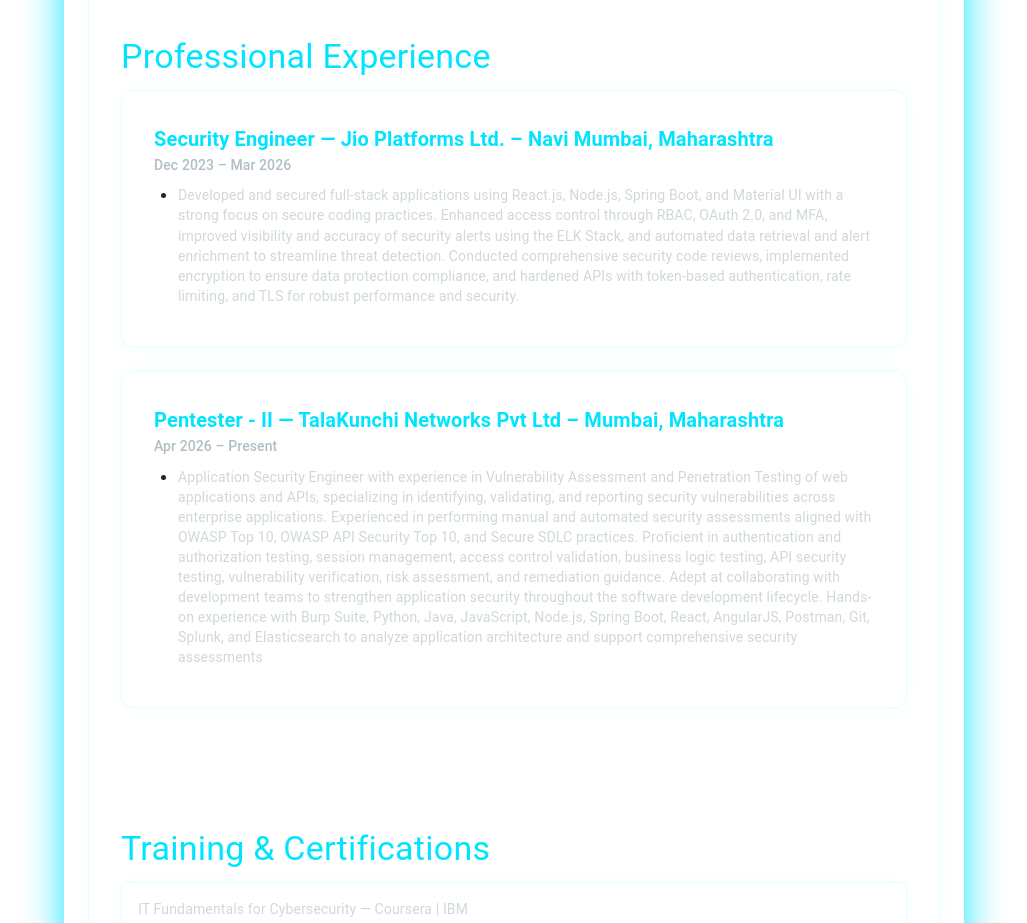
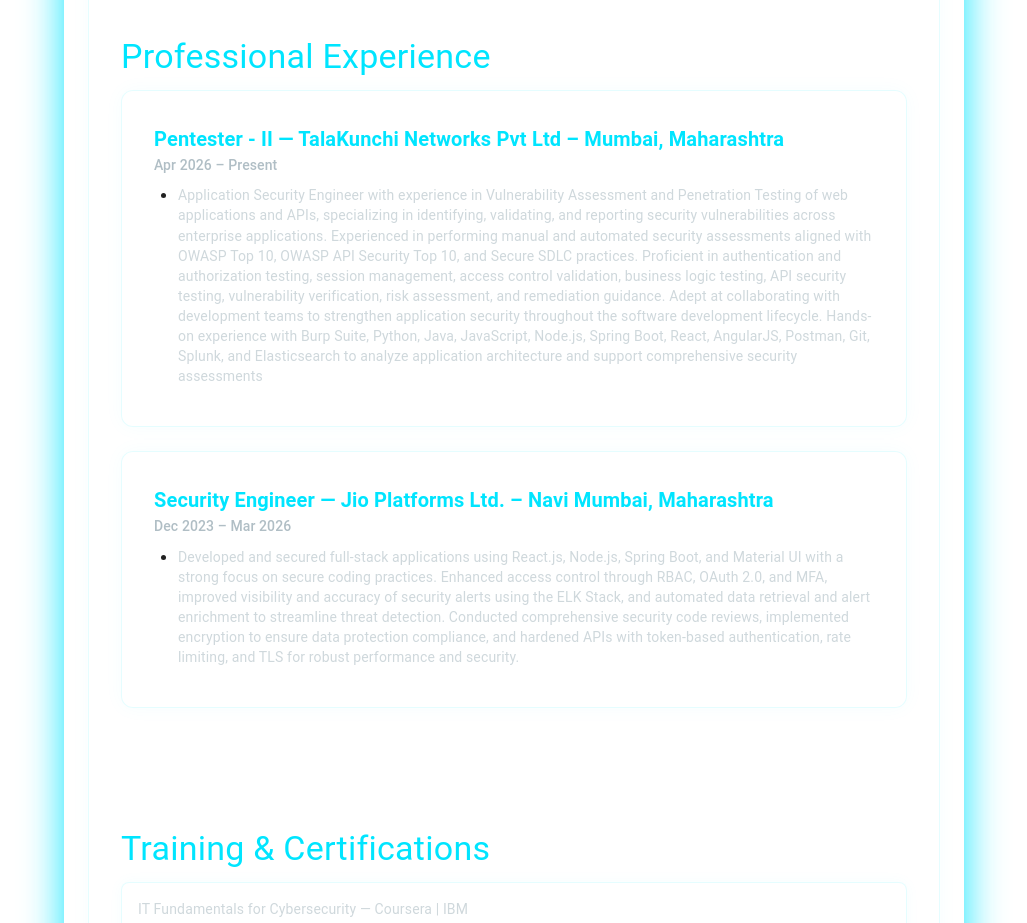
Before and after one commit to ishi-tapal/portfolio, a React (Vite) app: page / in a window 1280 px wide. Shown: the part 1400-2323 px from the top of the page, without its empty margins (126-1153 px from the left). Built offline with nearby package versions, Linux system fonts and the light colour scheme.

Commit message:
latest changes of 26-Jun-26

```diff
--- a/src/App.jsx
+++ b/src/App.jsx
@@ -142,20 +142,20 @@
 
 const experience = [
   {
+    title: "Pentester - II",
+    company: "TalaKunchi Networks Pvt Ltd – Mumbai, Maharashtra",
+    date: "Apr 2026 – Present",
+    points: [
+      "Application Security Engineer with experience in Vulnerability Assessment and Penetration Testing of web applications and APIs, specializing in identifying, validating, and reporting security vulnerabilities across enterprise applications. Experienced in performing manual and automated security assessments aligned with OWASP Top 10, OWASP API Security Top 10, and Secure SDLC practices. Proficient in authentication and authorization testing, session management, access control validation, business logic testing, API security testing, vulnerability verification, risk assessment, and remediation guidance. Adept at collaborating with development teams to strengthen application security throughout the software development lifecycle. Hands-on experience with Burp Suite, Python, Java, JavaScript, Node.js, Spring Boot, React, AngularJS, Postman, Git, Splunk, and Elasticsearch to analyze application architecture and support comprehensive security assessments"
+  ],
+  },
+  {
     title: "Security Engineer",
     company: "Jio Platforms Ltd. – Navi Mumbai, Maharashtra",
     date: "Dec 2023 – Mar 2026",
     points: [
       "Developed and secured full-stack applications using React.js, Node.js, Spring Boot, and Material UI with a strong focus on secure coding practices. Enhanced access control through RBAC, OAuth 2.0, and MFA, improved visibility and accuracy of security alerts using the ELK Stack, and automated data retrieval and alert enrichment to streamline threat detection. Conducted comprehensive security code reviews, implemented encryption to ensure data protection compliance, and hardened APIs with token-based authentication, rate limiting, and TLS for robust performance and security.",
     ],
-  },
-  {
-    title: "Pentester - II",
-    company: "TalaKunchi Networks Pvt Ltd – Mumbai, Maharashtra",
-    date: "Apr 2026 – Present",
-    points: [
-      "Application Security Engineer with experience in Vulnerability Assessment and Penetration Testing of web applications and APIs, specializing in identifying, validating, and reporting security vulnerabilities across enterprise applications. Experienced in performing manual and automated security assessments aligned with OWASP Top 10, OWASP API Security Top 10, and Secure SDLC practices. Proficient in authentication and authorization testing, session management, access control validation, business logic testing, API security testing, vulnerability verification, risk assessment, and remediation guidance. Adept at collaborating with development teams to strengthen application security throughout the software development lifecycle. Hands-on experience with Burp Suite, Python, Java, JavaScript, Node.js, Spring Boot, React, AngularJS, Postman, Git, Splunk, and Elasticsearch to analyze application architecture and support comprehensive security assessments"
-  ],
   },
 ];
 
```
